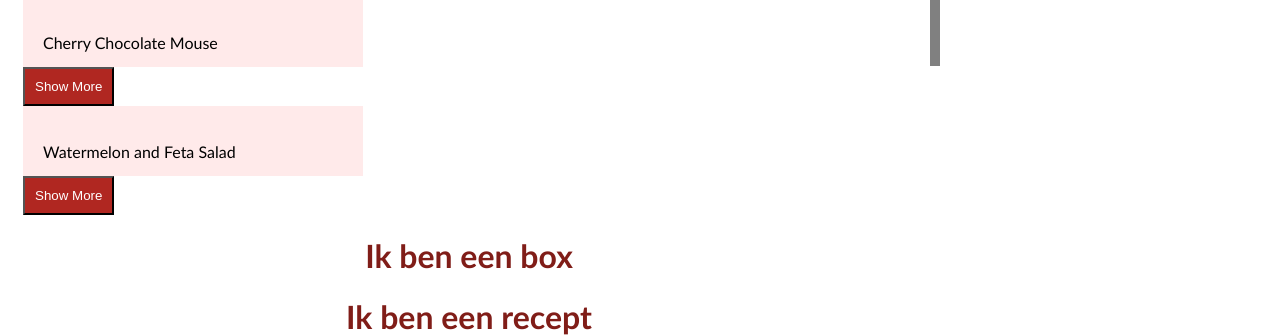
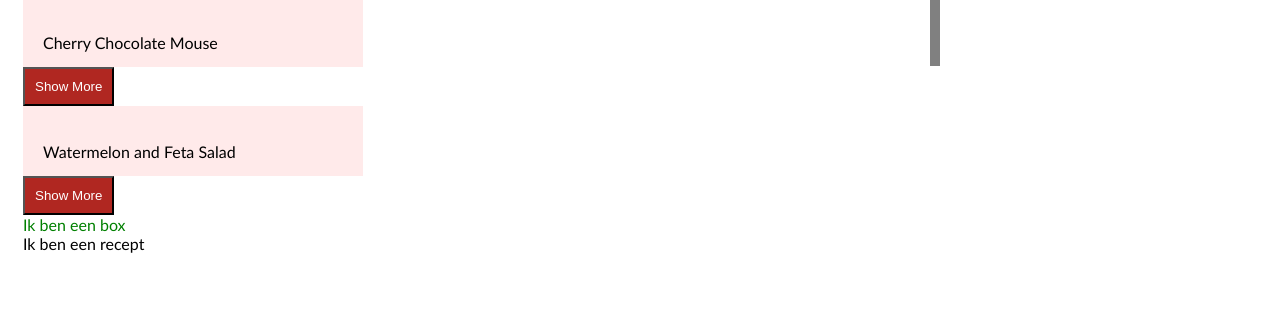
Before and after one commit to AmberElferink/WebtechnologyHTMLCSS, a plain HTML site: page recap.htm in a window 1280 px wide. Shown: the part 734-1070 px from the top of the page. After the commit the page ends 987 px from the top, so only its background shows below. Drawn offline with Linux system fonts and the light colour scheme.

Commit message:
add attributes is nu te wijzigen

```diff
--- a/javascript/recap.js
+++ b/javascript/recap.js
@@ -2,19 +2,24 @@ var Box = class {
     constructor(title){
         this.title = title;
         this.draw = function () {
-            var node = document.createElement("h1");
+            var node = document.createElement("article");
+            this.addAttributes(node);
             var textnode = document.createTextNode(this.title);
             node.appendChild(textnode);
             document.body.appendChild(node);
-
         };
+        this.addAttributes = function (node) {
+            node.setAttribute("id", "article");
+        }
     }
 }
 
 class Recipe extends Box {
     constructor(title) {
         super(title);
-
+        this.addAttributes = function (node) {
+            node.setAttribute("id", "recipe");
+        }
 
         var strchocolate = document.getElementById("contentchocolate");
         var button = document.getElementById("showmore");
--- a/styles.css
+++ b/styles.css
@@ -253,3 +253,8 @@ h1.sidenav {
     padding: 10px 10px 10px 10px;
     color: white;
 }
+
+#article
+{
+    color: green;
+}
```
